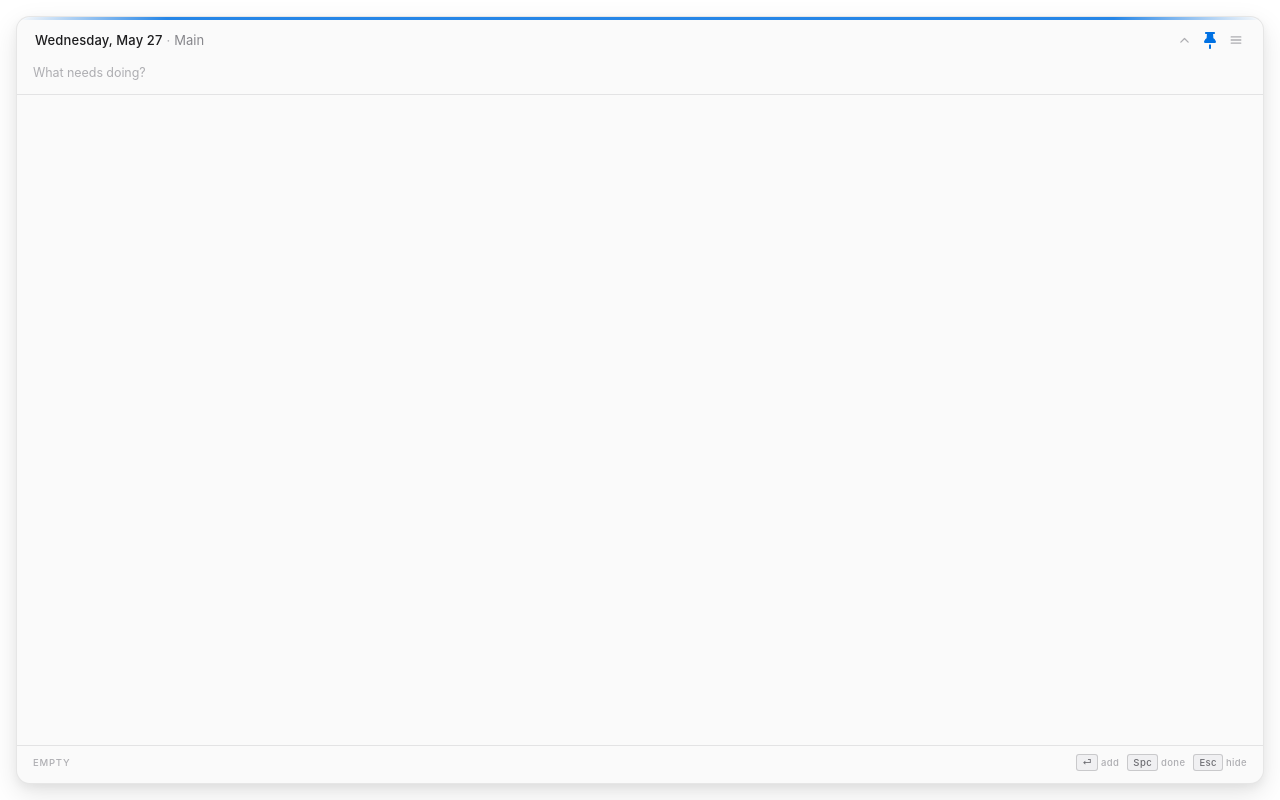
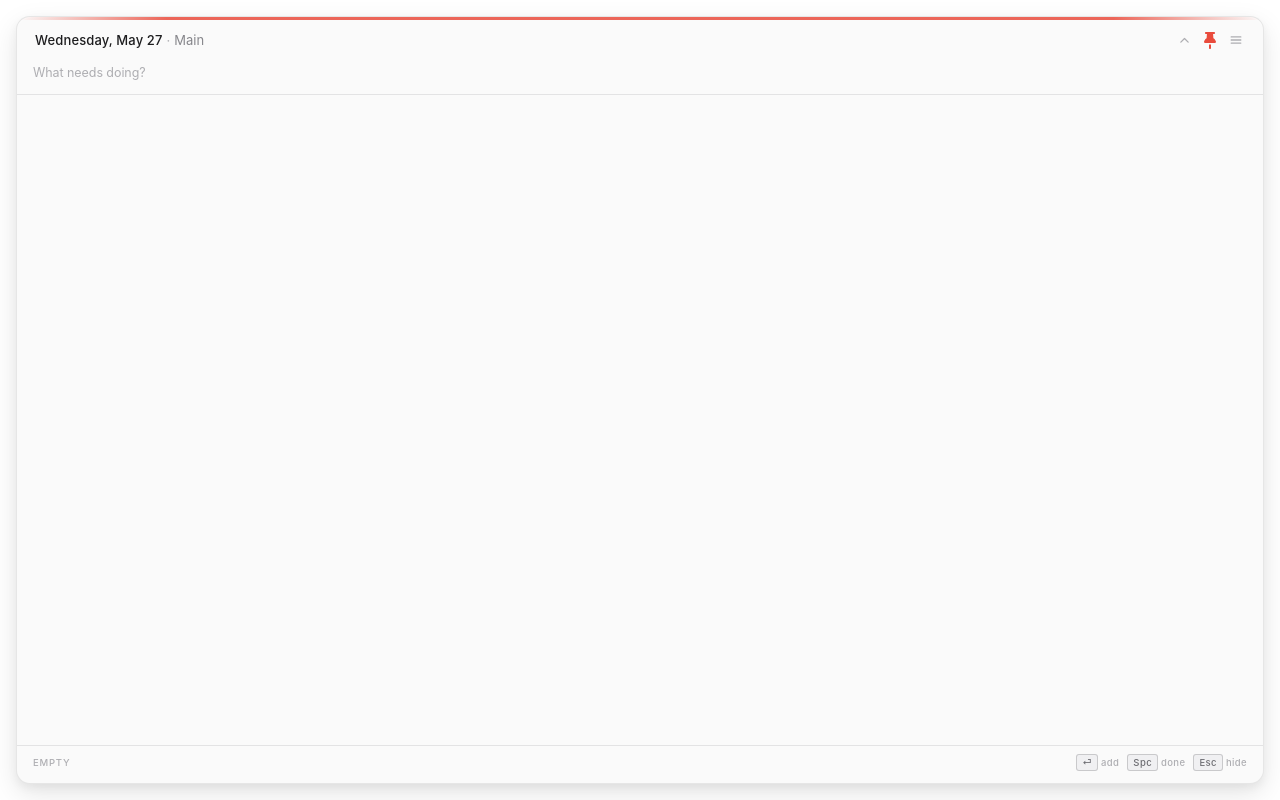
Before and after one commit to willshow63/tack, an Electron app: page index.html in a window 1280 px wide. Drawn offline with Linux system fonts and the light colour scheme; no server answers.

Commit message:
Use tack red as accent color in both themes

```diff
--- a/styles.css
+++ b/styles.css
@@ -9,9 +9,9 @@
   --ink-whisper:   #AEAEB2;
   --line:          rgba(60, 60, 67, 0.12);
   --line-strong:   rgba(60, 60, 67, 0.22);
-  --coral:         #0071E3;
-  --coral-soft:    rgba(0, 113, 227, 0.18);
-  --flag:          #E94B3C;             /* important flag: red in both themes */
+  --coral:         #E94B3C;             /* accent matches the tack red */
+  --coral-soft:    rgba(233, 75, 60, 0.18);
+  --flag:          #E94B3C;             /* important flag: same red */
   --card-border:   rgba(0, 0, 0, 0.08);
   --shadow:        0 10px 28px rgba(0, 0, 0, 0.10),
                    0 4px 10px rgba(0, 0, 0, 0.05),
@@ -34,8 +34,8 @@ body.theme-dark {
   --ink-whisper:   #636366;
   --line:          rgba(255, 255, 255, 0.10);
   --line-strong:   rgba(255, 255, 255, 0.20);
-  --coral:         #0A84FF;
-  --coral-soft:    rgba(10, 132, 255, 0.24);
+  --coral:         #FF5A4A;             /* slightly brighter red for contrast on dark */
+  --coral-soft:    rgba(255, 90, 74, 0.24);
   --card-border:   rgba(255, 255, 255, 0.10);
   --shadow:        inset 0 1px 0 rgba(255,255,255,0.04);
   --check-tick:    #FFFFFF;
```
